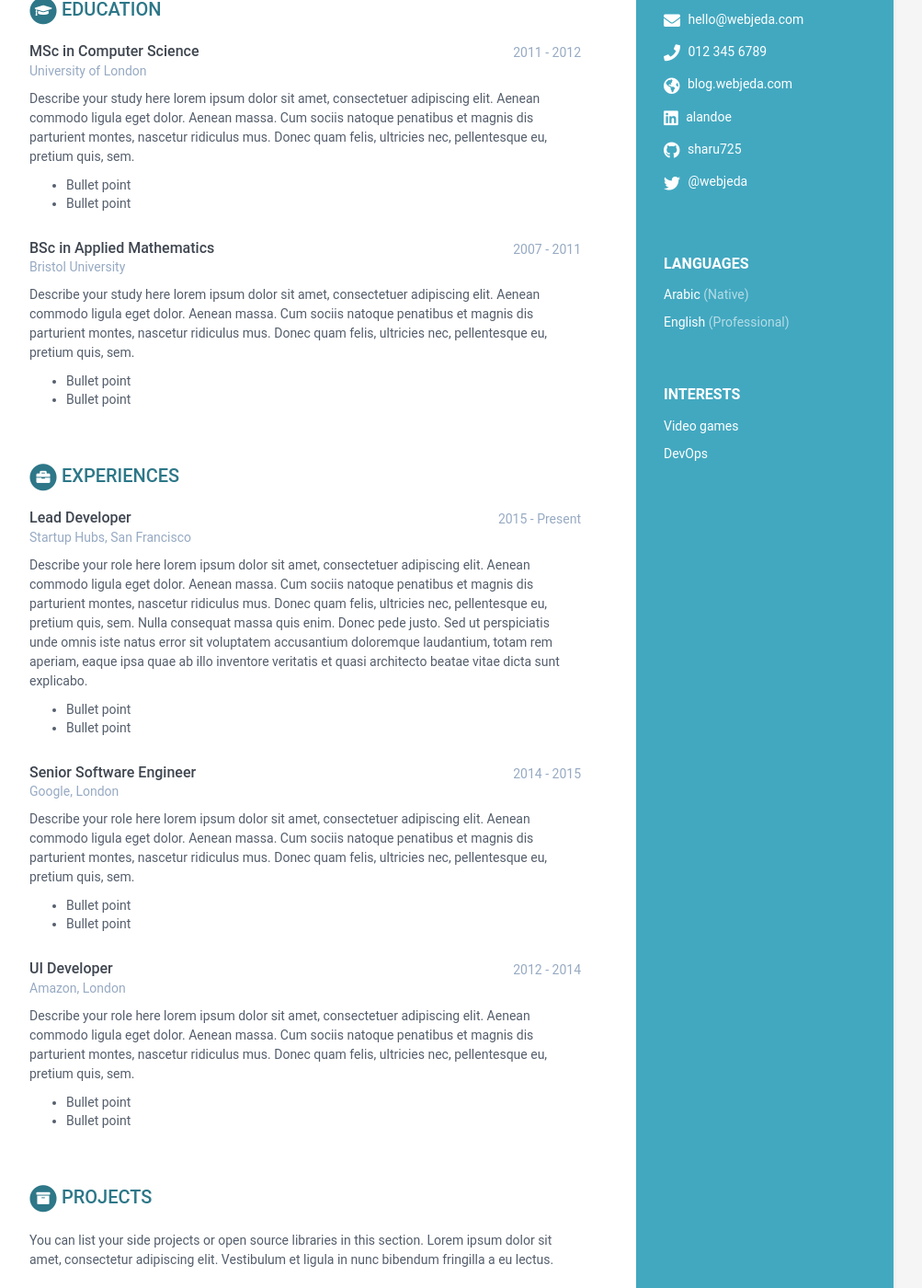
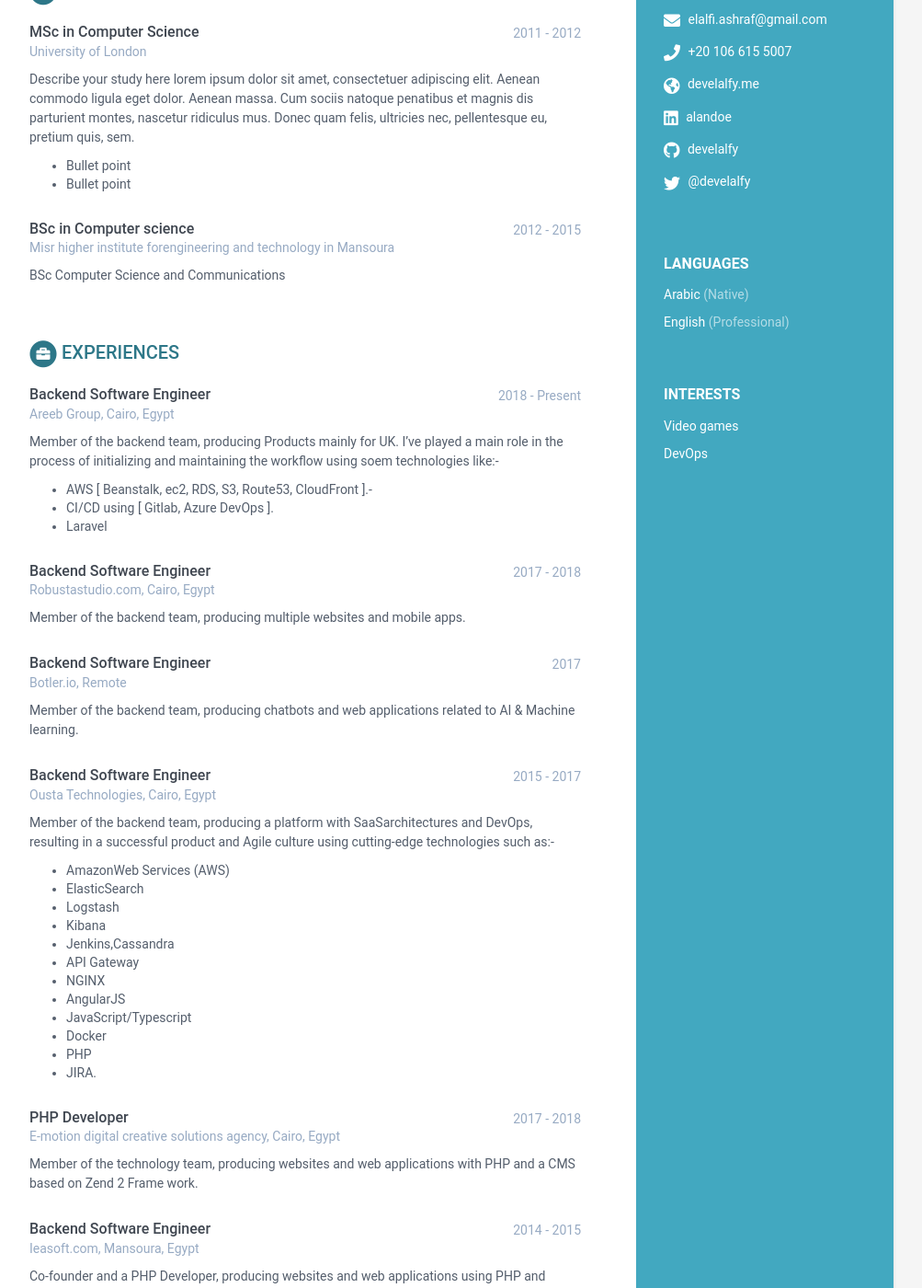
Before and after one commit to develalfy/develalfy.github.io, a Jekyll site: the page built from index.html, in a window 1280 px wide and 1400 px high, scrolled down 287 px. Shown: the whole window at 92% size, without its empty margins (168-1171 px from the left). Built offline with Jekyll 4.4.1, drawn with Linux system fonts in a browser that asks for light colours; some of the changed text lies outside the part shown.

Commit message:
new image

```diff
--- a/_data/data.yml
+++ b/_data/data.yml
@@ -12,15 +12,15 @@ sidebar:
     avatar: profile.png  #place a 100x100 picture inside /assets/images/ folder and provide the name of the file below
 
     # Sidebar links
-    email: hello@webjeda.com
-    phone: 012 345 6789
-    website: blog.webjeda.com #do not add http://
+    email: elalfi.ashraf@gmail.com
+    phone: +20 106 615 5007
+    website: develalfy.me #do not add http://
     linkedin: alandoe
-    github: sharu725
+    github: develalfy
     telegram: # add your nickname without '@' sign
     gitlab:
     bitbucket:
-    twitter: '@webjeda'
+    twitter: '@develalfy'
     stack-overflow: # Number/Username, e.g. 123456/alandoe
     codewars:
     goodreads: # Number-Username, e.g. 123456-alandoe
@@ -42,12 +42,10 @@ sidebar:
 career-profile:
     title: Career Profile
     summary: |
-      Summarise your career here lorem ipsum dolor sit amet, consectetuer
-      adipiscing elit. You can [download this free resume/CV template here]().
-      Aenean commodo ligula eget dolor aenean massa. Cum sociis natoque
-      penatibus et magnis dis parturient montes, nascetur ridiculus mus.
-      Donec quam felis, ultricies nec, pellentesque eu.
-      Second paragraph if required.
+      I am a highly motivated Software Engineer with several years experienceand a good Computer Science background.
+      I enjoy delivering effectiveand robust solutions.
+      I specialize in API Development with MVCframeworks, such as Laravel and Lumen.
+      You can [download my CV](https://drive.google.com/file/d/1-hc0DoylocmyB_rPmSIfpRtbu2FzqXCL/view?usp=sharing).
 education:
     - degree: MSc in Computer Science
       university: University of London
@@ -60,55 +58,59 @@ education:
         pretium quis, sem.
           - Bullet point
           - Bullet point
-    - degree: BSc in Applied Mathematics
-      university: Bristol University
-      time: 2007 - 2011
+    - degree: BSc in Computer science
+      university: Misr higher institute forengineering and technology in Mansoura
+      time: 2012 - 2015
       details: |
-        Describe your study here lorem ipsum dolor sit amet, consectetuer
-        adipiscing elit. Aenean commodo ligula eget dolor. Aenean massa. Cum
-        sociis natoque penatibus et magnis dis parturient montes, nascetur
-        ridiculus mus. Donec quam felis, ultricies nec, pellentesque eu,
-        pretium quis, sem.
-          - Bullet point
-          - Bullet point
+        BSc Computer Science and Communications
 experiences:
-    - role: Lead Developer
-      time: 2015 - Present
-      company: Startup Hubs, San Francisco
+    - role: Backend Software Engineer
+      time: 2018 - Present
+      company: Areeb Group, Cairo, Egypt
       details: |
-        Describe your role here lorem ipsum dolor sit amet, consectetuer
-        adipiscing elit. Aenean commodo ligula eget dolor. Aenean massa.
-        Cum sociis natoque penatibus et magnis dis parturient montes,
-        nascetur ridiculus mus. Donec quam felis, ultricies nec,
-        pellentesque eu, pretium quis, sem. Nulla consequat massa quis
-        enim. Donec pede justo. Sed ut perspiciatis unde omnis iste natus
-        error sit voluptatem accusantium doloremque laudantium, totam rem
-        aperiam, eaque ipsa quae ab illo inventore veritatis et quasi
-        architecto beatae vitae dicta sunt explicabo.
-          - Bullet point
-          - Bullet point
-    - role: Senior Software Engineer
+        Member of the backend team, producing Products mainly for UK.
+        I've played a main role in the process of initializing and maintaining the workflow using soem technologies like:-
+          - AWS [ Beanstalk, ec2, RDS, S3, Route53, CloudFront ].-
+          - CI/CD using [ Gitlab, Azure DevOps ].
+          - Laravel
+    - role: Backend Software Engineer
+      time: 2017 - 2018
+      company: Robustastudio.com, Cairo, Egypt
+      details: |
+        Member of the backend team, producing multiple websites and mobile apps.
+    - role: Backend Software Engineer
+      time: 2017
+      company: Botler.io, Remote
+      details: |
+        Member of the backend team, producing chatbots and web applications related to AI & Machine learning.
+    - role: Backend Software Engineer
+      time: 2015 - 2017
+      company: Ousta Technologies, Cairo, Egypt
+      details: |
+        Member of the backend team, producing a platform with SaaSarchitectures and DevOps,
+        resulting in a successful product and Agile culture using cutting-edge technologies such as:-
+          - AmazonWeb Services (AWS)
+          - ElasticSearch
+          - Logstash
+          - Kibana
+          - Jenkins,Cassandra
+          - API Gateway
+          - NGINX
+          - AngularJS
+          - JavaScript/Typescript
+          - Docker
+          - PHP
+          - JIRA.
+    - role: PHP Developer
+      time: 2017 - 2018
+      company: E-motion digital creative solutions agency, Cairo, Egypt
+      details: |
+        Member of the technology team, producing websites and web applications with PHP and a CMS based on Zend 2 Frame work.
+    - role: Backend Software Engineer
       time: 2014 - 2015
-      company: Google, London
+      company: Ieasoft.com, Mansoura, Egypt
       details: |
-        Describe your role here lorem ipsum dolor sit amet, consectetuer
-        adipiscing elit. Aenean commodo ligula eget dolor. Aenean massa.
-        Cum sociis natoque penatibus et magnis dis parturient montes,
-        nascetur ridiculus mus. Donec quam felis, ultricies nec,
-        pellentesque eu, pretium quis, sem.
-          - Bullet point
-          - Bullet point
-    - role: UI Developer
-      time: 2012 - 2014
-      company: Amazon, London
-      details: |
-        Describe your role here lorem ipsum dolor sit amet, consectetuer
-        adipiscing elit. Aenean commodo ligula eget dolor. Aenean massa.
-        Cum sociis natoque penatibus et magnis dis parturient montes,
-        nascetur ridiculus mus. Donec quam felis, ultricies nec,
-        pellentesque eu, pretium quis, sem.
-          - Bullet point
-          - Bullet point
+        Co-founder and a PHP Developer, producing websites and web applications using PHP and frameworks like Laravel and CodeIgniter.
 projects:
     title: Projects
     intro: >
@@ -136,37 +138,15 @@ projects:
         link: "#"
         tagline: "A responsive Bootstrap one page theme designed to help app developers promote their mobile apps"
 
-publications:
-    title: Publications
-    intro: |
-      You can list your publications in this section. Lorem ipsum dolor sit
-      amet, consectetur adipiscing elit. Vestibulum et ligula in nunc
-      bibendum fringilla a eu lectus.
-    papers:
-      - title: The Art of Computer Programming
-        link: "#"
-        authors: Donald E. Knuth
-        conference: Addison-Wesley, 1968
-
-      - title: "Genetic Programming III: Darwinian Invention &amp; Problem Solving"
-        link: "#"
-        authors: Koza, J.R., Andre, D., Bennett, F.H., Keane, M.A.
-        conference: "Morgan Kaufmann Publishers Inc., San Francisco, CA, USA, 1st edn. (1999)"
-
-      - title: A syntax directed compiler for Algol 60
-        link: "#"
-        authors: Edgar T. Irons
-        conference: "Comm. ACM 4 (1961), 51–55"
-
 skills:
     title: Skills &amp; Proficiency
 
     toolset:
-      - name: Python & Django
+      - name: PHP
         level: 98%
 
-      - name: Javascript & jQuery
-        level: 98%
+      - name: MySql
+        level: 90%
 
       - name: Angular
         level: 98%
@@ -174,11 +154,11 @@ skills:
       - name: HTML5 & CSS
         level: 95%
 
-      - name: Ruby on Rails
-        level: 85%
+      - name: Python
+        level: 40%
 
-      - name: Sketch & Photoshop
-        level: 60%
+      - name: Go
+        level: 40%
 
 footer: >
     Designed with <i class="fas fa-heart"></i> by <a href="http://themes.3rdwavemedia.com" target="_blank" rel="nofollow">Xiaoying Riley</a>
```
